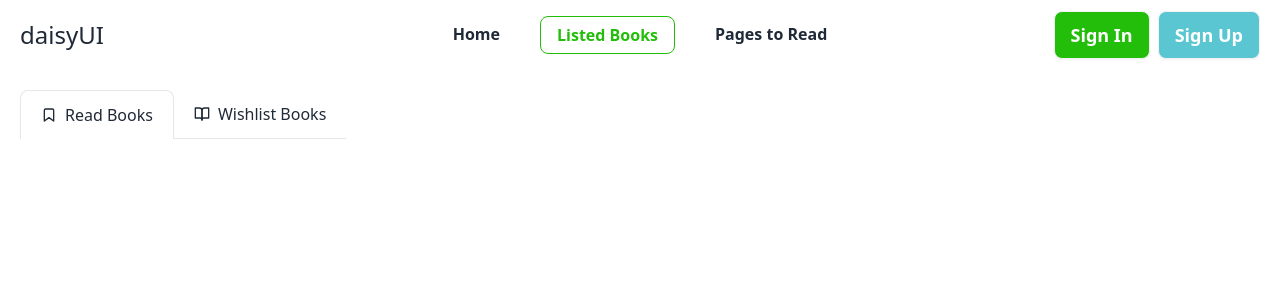
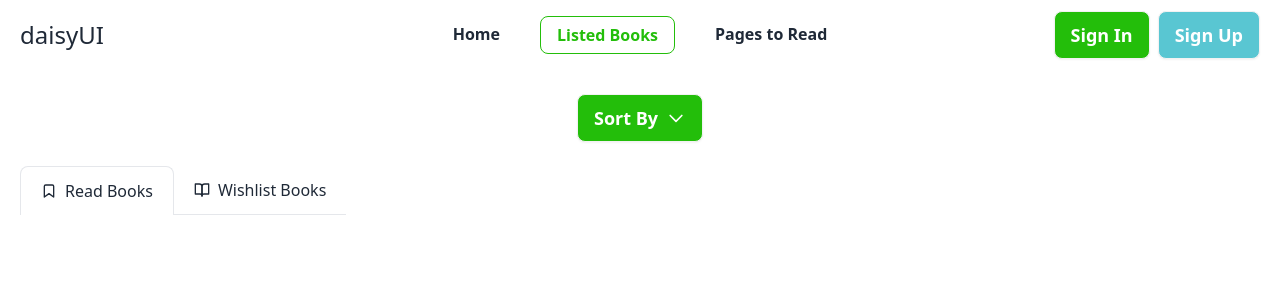
Before and after one commit to ChowdhuryFatema/book-vibe, a React (Vite) app: page /listed-books in a window 1280 px wide. Shown: the top 300 px of the page. Built offline with nearby package versions, Linux system fonts and the light colour scheme.

Commit message:
added sort btn

```diff
--- a/src/pages/ListedBooks.jsx
+++ b/src/pages/ListedBooks.jsx
@@ -7,6 +7,23 @@ const ListedBooks = () => {
 
     return (
         <div className="max-w-7xl mx-auto px-5">
+            <div className="text-center">
+           <details className="dropdown mt-5">
+                <summary className="m-1 btn text-white bg-[#23BE0A] hover:bg-[#37ce20] text-lg">Sort By
+                <svg xmlns="http://www.w3.org/2000/svg" fill="none" viewBox="0 0 24 24" stroke="currentColor" className="w-5 h-5">
+                <path strokeLinecap="round" strokeLinejoin="round" strokeWidth="2" d="M19 9l-7 7-7-7"></path>
+                </svg>
+                </summary>
+                <ul className="p-2 shadow menu dropdown-content z-[1] bg-base-100 rounded-box w-52">
+                    <li><a>Rating</a></li>
+                    <li><a>Number of pages</a></li>
+                    <li><a>Publisher year</a></li>
+
+                </ul>
+            </details>
+           </div>
+
+
             <div className="flex items-center overflow-x-auto overflow-y-hidden flex-nowrap dark:bg-gray-100 dark:text-gray-800 my-5">
                 <Link
                 to=''
```
